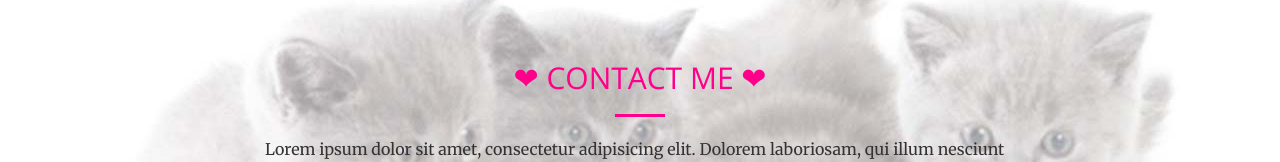
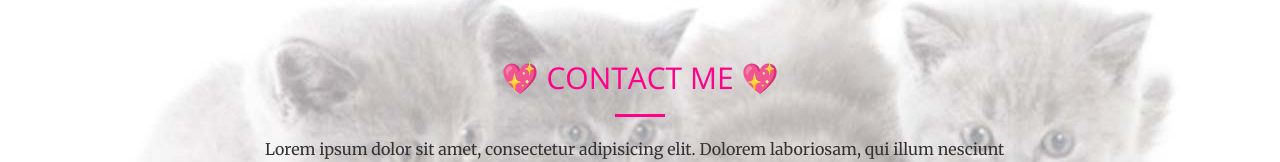
Before and after one commit to danielle93/piercingsbyniles, a website: page index.html in a window 1280 px wide. Shown: the part 3019-3181 px from the top of the page. Drawn offline with nearby package versions, Linux system fonts and the light colour scheme.

Commit message:
Update index.html

```diff
--- a/index.html
+++ b/index.html
@@ -314,7 +314,7 @@
         <div class="container">
             <div class="row">
                 <div class="col-lg-8 col-lg-offset-2 text-center">
-                    <h2 class="section-heading"> &#10084; CONTACT ME &#10084;</h2>
+                    <h2 class="section-heading"> &#128150; CONTACT ME &#128150;</h2>
                     <hr class="primary">
                     <p id="info">Lorem ipsum dolor sit amet, consectetur adipisicing elit. Dolorem laboriosam, qui illum nesciunt rem accusantium. Lorem ipsum dolor sit amet, consectetur adipisicing elit. Aspernatur officiis anim.</p>
                 </div>
```
